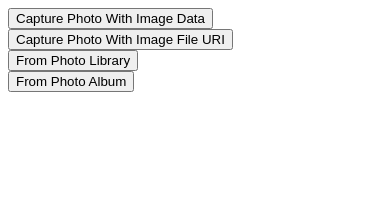
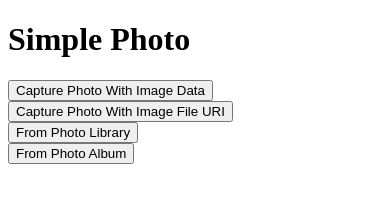
Before and after one commit to ProfessorKevinForbes/SimplePhoto, a plain HTML site: page index.html in a window 390 px wide. Drawn offline with Linux system fonts and the light colour scheme; some packages are replaced by stand-ins of ours.

Commit message:
Update10

```diff
--- a/config.xml
+++ b/config.xml
@@ -2,7 +2,7 @@
     <widget xmlns   = "http://www.w3.org/ns/widgets"
         xmlns:gap   = "http://phonegap.com/ns/1.0"
 	xmlns:android   = "http://schemas.android.com/apk/res/android"
-        id          = "com.ecg.SimpleTicToeToe"
+        id          = "edu.iupui.n300.SimplePhoto"
         version     = "1.0.0" >
 
     <name>Simple Photo</name>
--- a/index.html
+++ b/index.html
@@ -106,6 +106,7 @@
     </script>
   </head>
   <body>
+	<h1>Simple Photo</h1>
     <button onclick="capturePhotoWithData();">Capture Photo With Image Data</button> <br>
     <button onclick="capturePhotoWithFile();">Capture Photo With Image File URI</button> <br>
     <button onclick="getPhoto(pictureSource.PHOTOLIBRARY);">From Photo Library</button><br>
```
